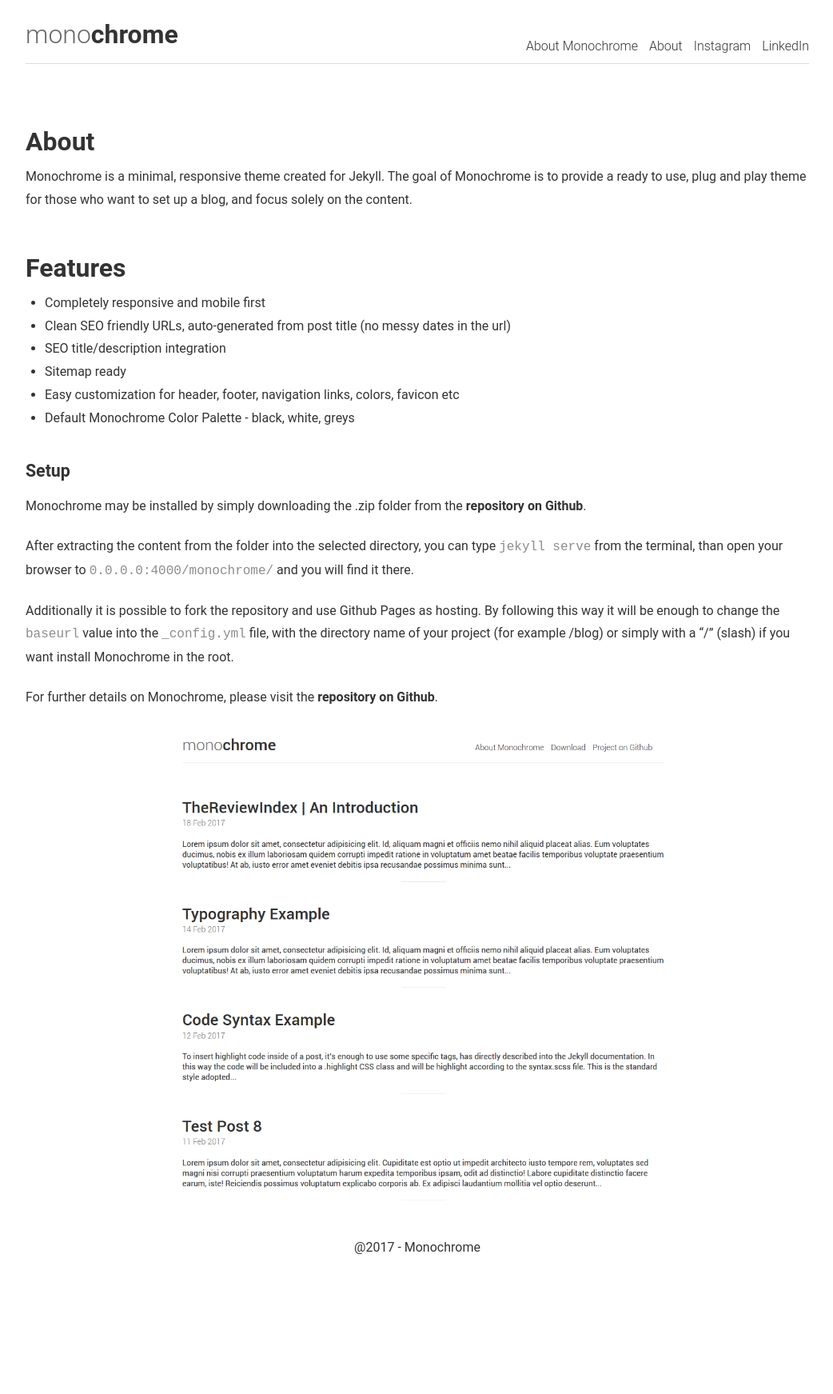
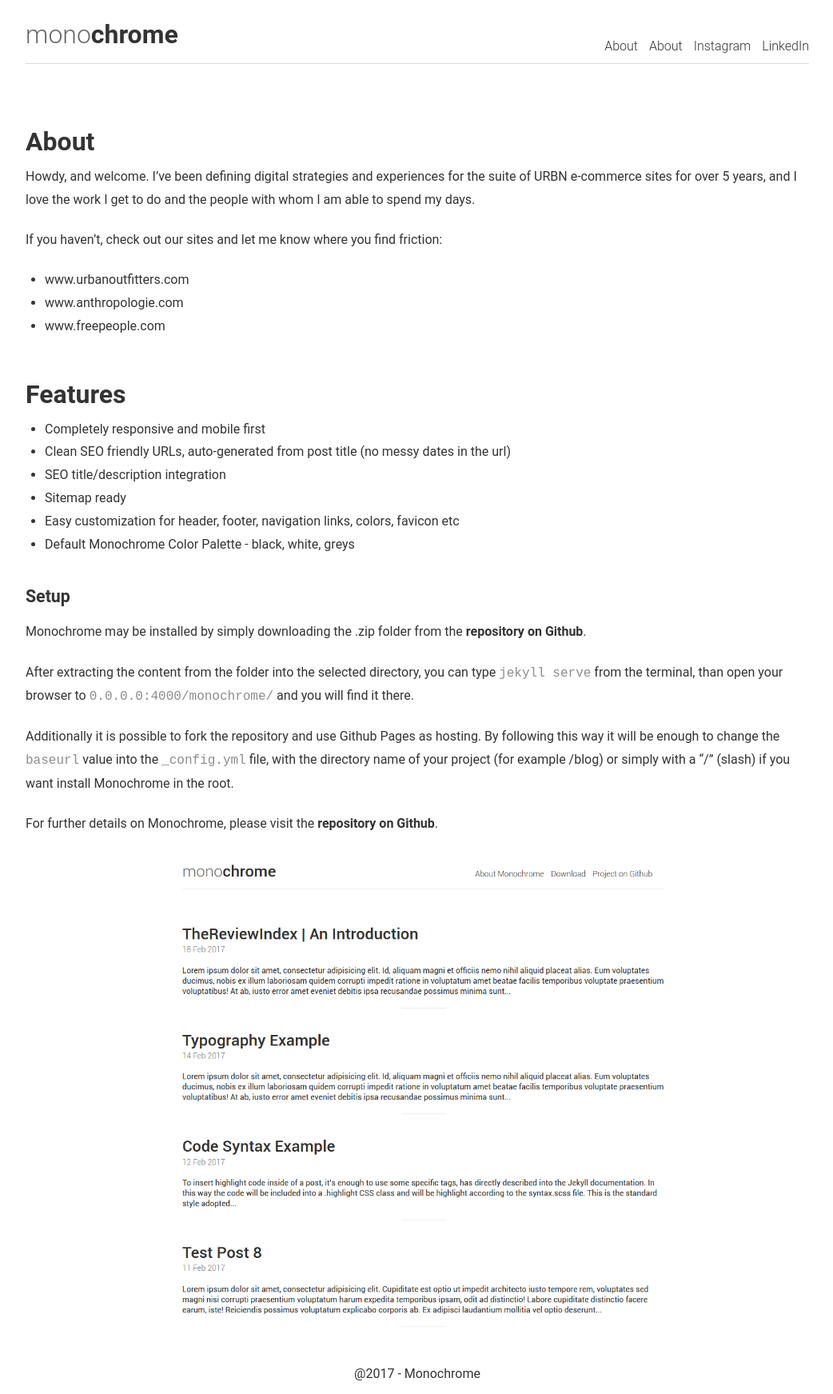
Before and after one commit to dyutibarma/monochrome, a Jekyll site: the page built from about.md, in a window 1280 px wide. Shown: the whole page at 80% size, without its empty margins (118-1160 px from the left). Built offline with Jekyll 4.4.1, drawn with Linux system fonts in a browser that asks for light colours; before the commit the page ends 1585 px from its top, so only the background shows below that.

Commit message:
Update about.md

```diff
--- a/about.md
+++ b/about.md
@@ -1,10 +1,15 @@
 ---
 layout: page
-title: About Monochrome
-description: This page describes monochrome.
+title: About
+description: This page is about me.
 ---
 ## About
-Monochrome is a minimal, responsive theme created for Jekyll. The goal of Monochrome is to provide a ready to use, plug and play theme for those who want to set up a blog, and focus solely on the content.
+Howdy, and welcome. I've been defining digital strategies and experiences for the suite of URBN e-commerce sites for over 5 years, and I love the work I get to do and the people with whom I am able to spend my days.
+
+If you haven't, check out our sites and let me know where you find friction:
+* www.urbanoutfitters.com
+* www.anthropologie.com
+* www.freepeople.com
 
 ## Features
 
```
